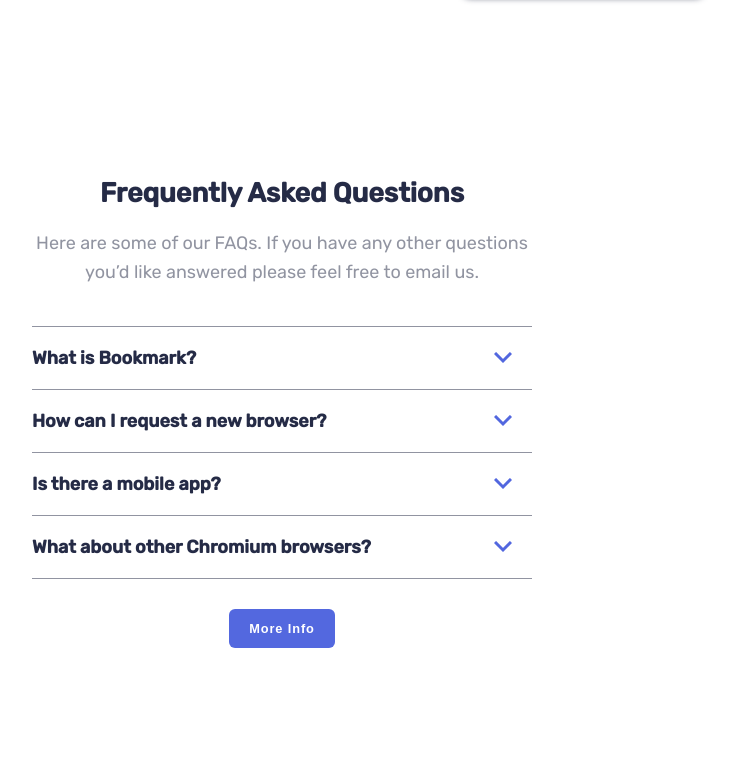
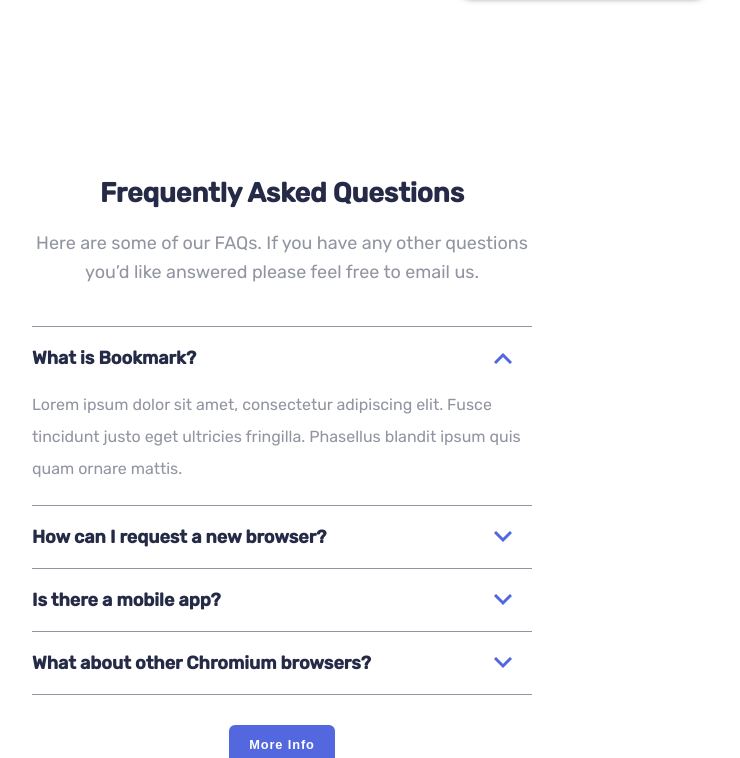
Before and after one commit to akerele180/BOOKMARK-LANDING-PAGE-MASTER, a plain HTML site: page index.html in a window 1280 px wide. Both pictures are taken after a click on the picture 861 px from the left and 2570 px from the top of the page. Shown: the part 2212-2970 px from the top of the page, without its empty margins (358-1098 px from the left). Drawn offline with Linux system fonts and the light colour scheme.

Commit message:
adding and removing the answers display

```diff
--- a/script.js
+++ b/script.js
@@ -1,9 +1,17 @@
-const up = document.querySelectorAll[1](".up");
-const down = document.querySelector(".down");
-// const answers = document.querySelector(".answers");
-// const answered = document.querySelector(".answered");
+const answeredDee = document.getElementsByClassName("answers");
+const ups = document.querySelectorAll(".up");
 
-up.addEventListener('click', ()=>{
-  up.classList.toggle("down");
-  answers.classList.toggle("answered")
-});
+
+ups.forEach((element, index) => {
+  element.addEventListener("click", ()=>{
+    element.classList.toggle("down");
+    console.log(answeredDee[index]);
+    console.log(index)
+
+    if (element.className.includes("down")){
+      answeredDee[index].classList.toggle("answered");
+    } else if (!element.className.includes("down")){
+      answeredDee[index].classList.remove("answered")
+    }
+  })
+})
--- a/style.css
+++ b/style.css
@@ -42,7 +42,6 @@ nav {
     text-transform: uppercase;
     letter-spacing: 1.1px;
     padding: 10px 30px;
-
 }
 .lists ul li a {
     text-decoration: none;
@@ -160,7 +159,6 @@ section.features {
 }
 .middle-illustration h3 {
     font-size: 1.5rem;
-
 }
 .middle-illustration p {
     padding: 15px 0px 28px;
@@ -250,6 +248,7 @@ img.up {
     float: right;
     cursor: pointer;
     margin-top: 5px;
+    transition: linear .2s all;
 }
 .questions-answers {
     border: 1px solid var(--GrayishBlue);
@@ -267,6 +266,7 @@ img.up {
 .answers {
     display: none;
     padding-bottom: 20px;
+    transition: display 1s ease-in-out;
 }
 .down {
     transform: rotate(180deg);
@@ -274,6 +274,7 @@ img.up {
 }
 .answered {
     display: block;
+    transition: display 1s ease-in;
 }
 .answers p {
     font-size: 1rem;
```
